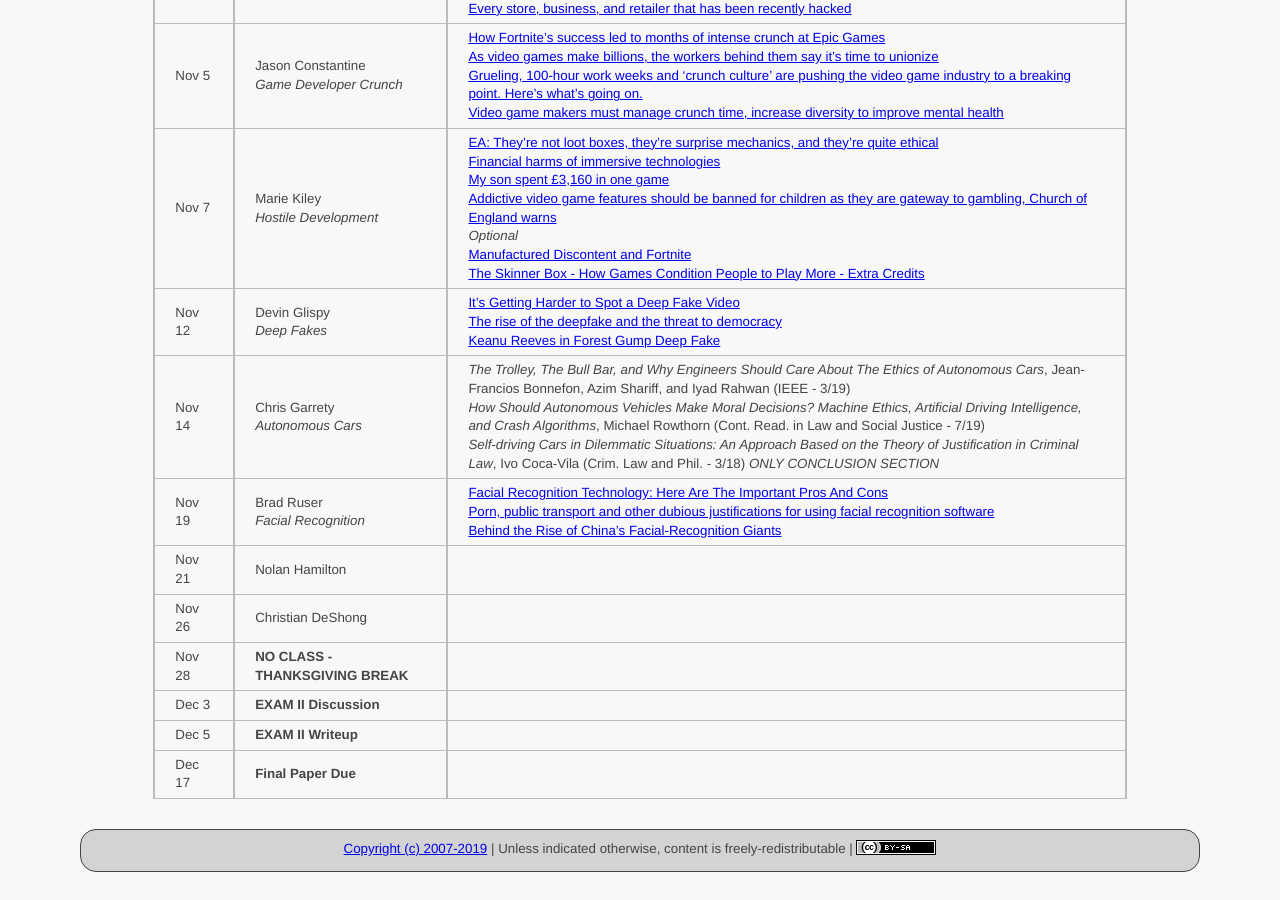
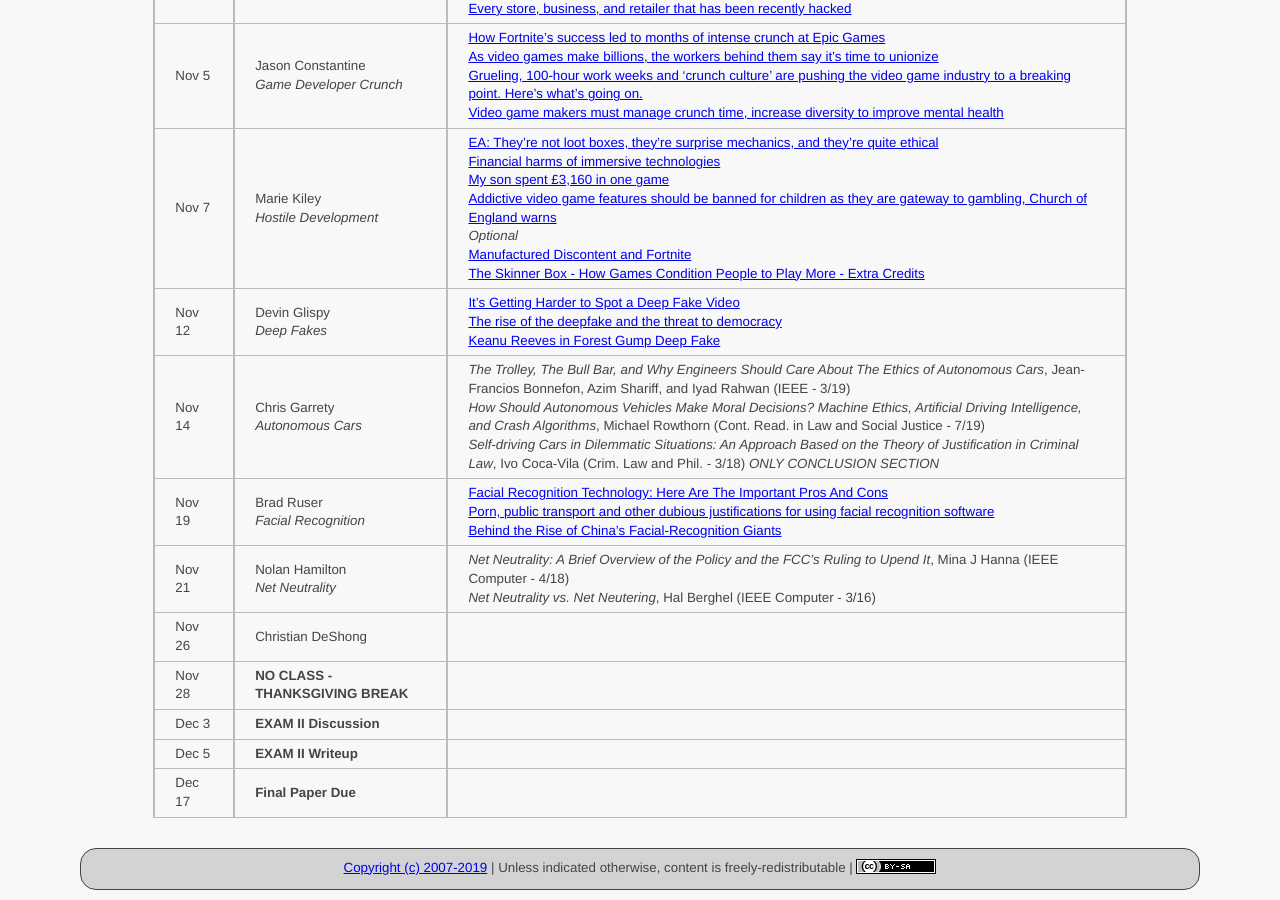
Before and after one commit to ycpcs/cs456-fall2019, a Jekyll site: the page built from schedule/index.md, in a window 1280 px wide and 900 px high, scrolled down 1633 px. Built offline with Jekyll 4.4.1, drawn with Linux system fonts in a browser that asks for light colours.

Commit message:
add Nolan’s articles
add Nolan’s articles

```diff
--- a/schedule/index.md
+++ b/schedule/index.md
@@ -39,7 +39,7 @@ All reading materials can be accessed via [Schmidt Library](http://library.ycp.e
 > Nov 12  | Devin Glispy <br /> *Deep Fakes* | [It’s Getting Harder to Spot a Deep Fake Video](https://www.youtube.com/watch?v=gLoI9hAX9dw) <br /> [The rise of the deepfake and the threat to democracy](https://www.theguardian.com/technology/ng-interactive/2019/jun/22/the-rise-of-the-deepfake-and-the-threat-to-democracy) <br /> [Keanu Reeves in Forest Gump Deep Fake](https://www.youtube.com/watch?v=eseGwoxiqNs) |
 > Nov 14  | Chris Garrety <br /> *Autonomous Cars* | *The Trolley, The Bull Bar, and Why Engineers Should Care About The Ethics of Autonomous Cars*, Jean-Francios Bonnefon, Azim Shariff, and Iyad Rahwan (IEEE - 3/19) <br /> *How Should Autonomous Vehicles Make Moral Decisions? Machine Ethics, Artificial Driving Intelligence, and Crash Algorithms*, Michael Rowthorn (Cont. Read. in Law and Social Justice - 7/19) <br /> *Self-driving Cars in Dilemmatic Situations: An Approach Based on the Theory of Justification in Criminal Law*, Ivo Coca-Vila (Crim. Law and Phil. - 3/18) *ONLY CONCLUSION SECTION*|
 > Nov 19  | Brad Ruser <br /> *Facial Recognition* | [Facial Recognition Technology: Here Are The Important Pros And Cons](https://www.forbes.com/sites/bernardmarr/2019/08/19/facial-recognition-technology-here-are-the-important-pros-and-cons/#63623baf14d1) <br /> [Porn, public transport and other dubious justifications for using facial recognition software](https://www.theguardian.com/technology/2019/nov/17/porn-public-transport-and-other-dubious-justifications-for-using-facial-recognition-software) <br /> [Behind the Rise of China’s Facial-Recognition Giants](https://www.wired.com/story/behind-rise-chinas-facial-recognition-giants/) |
-> Nov 21  | Nolan Hamilton | |
+> Nov 21  | Nolan Hamilton <br /> *Net Neutrality* | *Net Neutrality: A Brief Overview of the Policy and the FCC’s Ruling to Upend It*, Mina J Hanna (IEEE Computer - 4/18) <br /> *Net Neutrality vs. Net Neutering*, Hal Berghel (IEEE Computer - 3/16)|
 > Nov 26  | Christian DeShong | |
 > Nov 28  | **NO CLASS - THANKSGIVING BREAK** | |
 > Dec 3   | **EXAM II Discussion** | |
```
